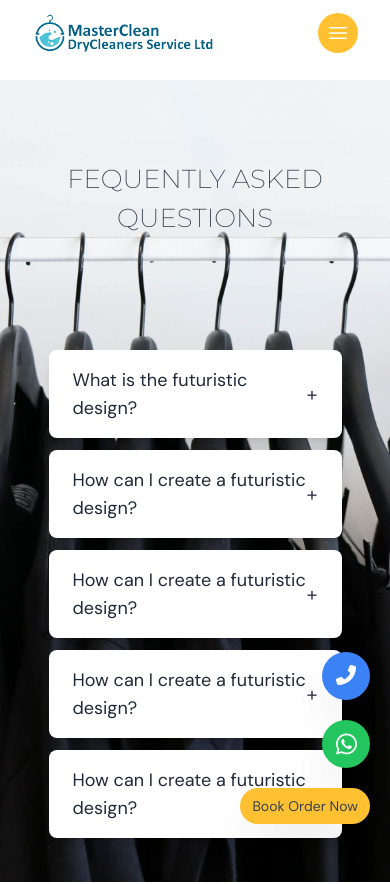
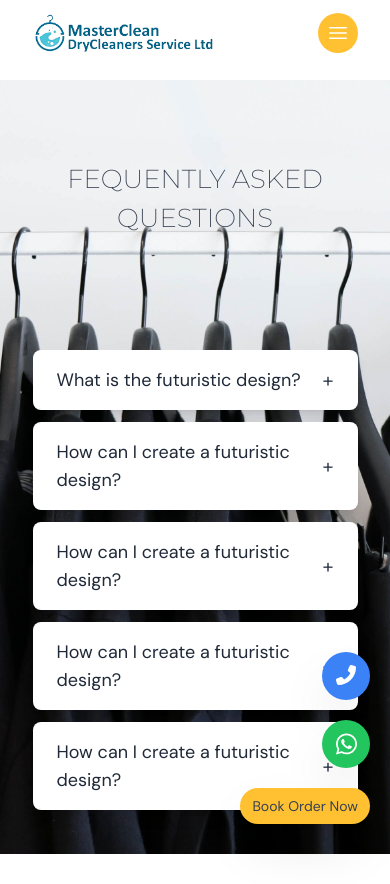
Before and after one commit to sajeerpm/laundary-web-2, a React (Vite) app: page /faqs in a window 390 px wide. Shown: the top 884 px of the page. Built offline with nearby package versions, Linux system fonts and the light colour scheme; no server answers.

Commit message:
added latest changes - 11/6 - 2

```diff
--- a/src/pages/faq/faq.tsx
+++ b/src/pages/faq/faq.tsx
@@ -70,7 +70,7 @@ const FAQ: React.FC = () => {
         <div className="w-full py-20">
           <HText textAlign="text-center">FEQUENTLY ASKED QUESTIONS</HText>
         </div>
-        <div className="h-full px-4 py-8">
+        <div className="h-full py-8 md:px-4">
           <div className="mx-auto max-w-5xl">
             {faqItems.map((item) => (
               <div
```
